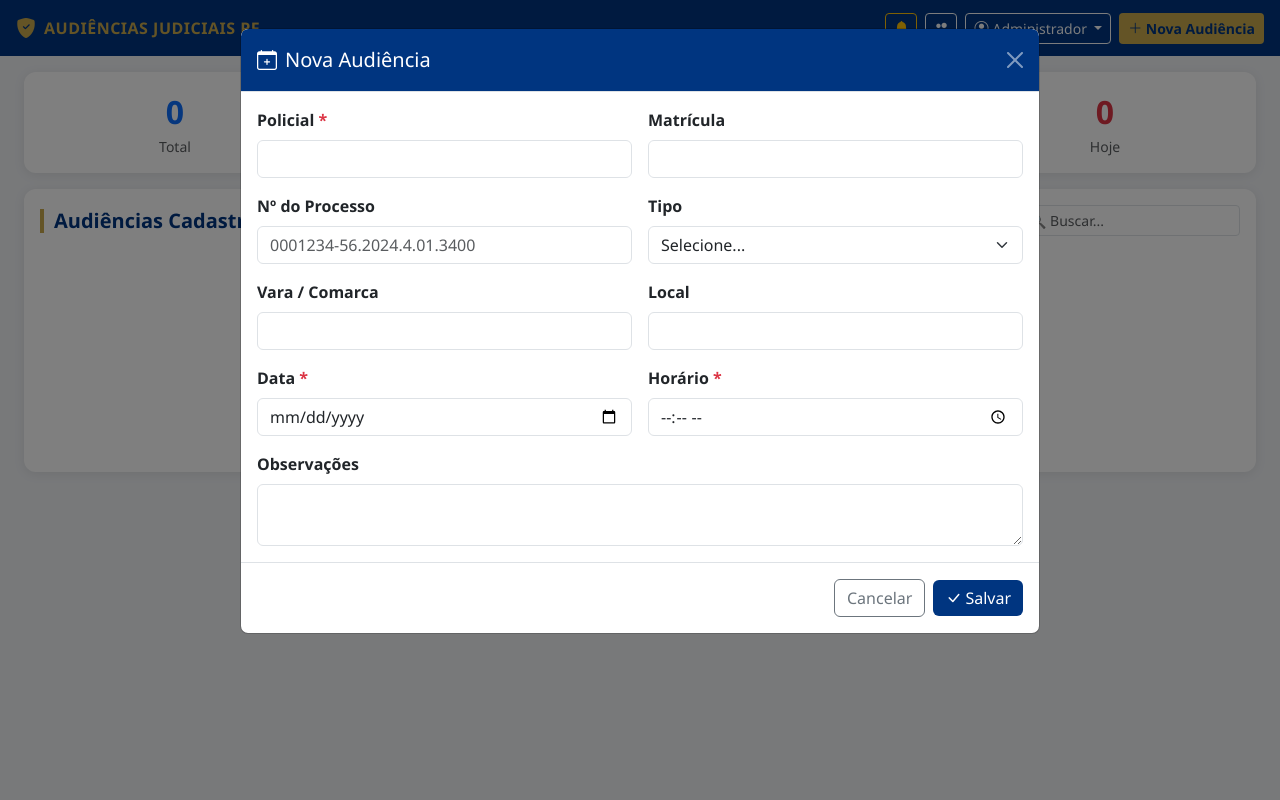
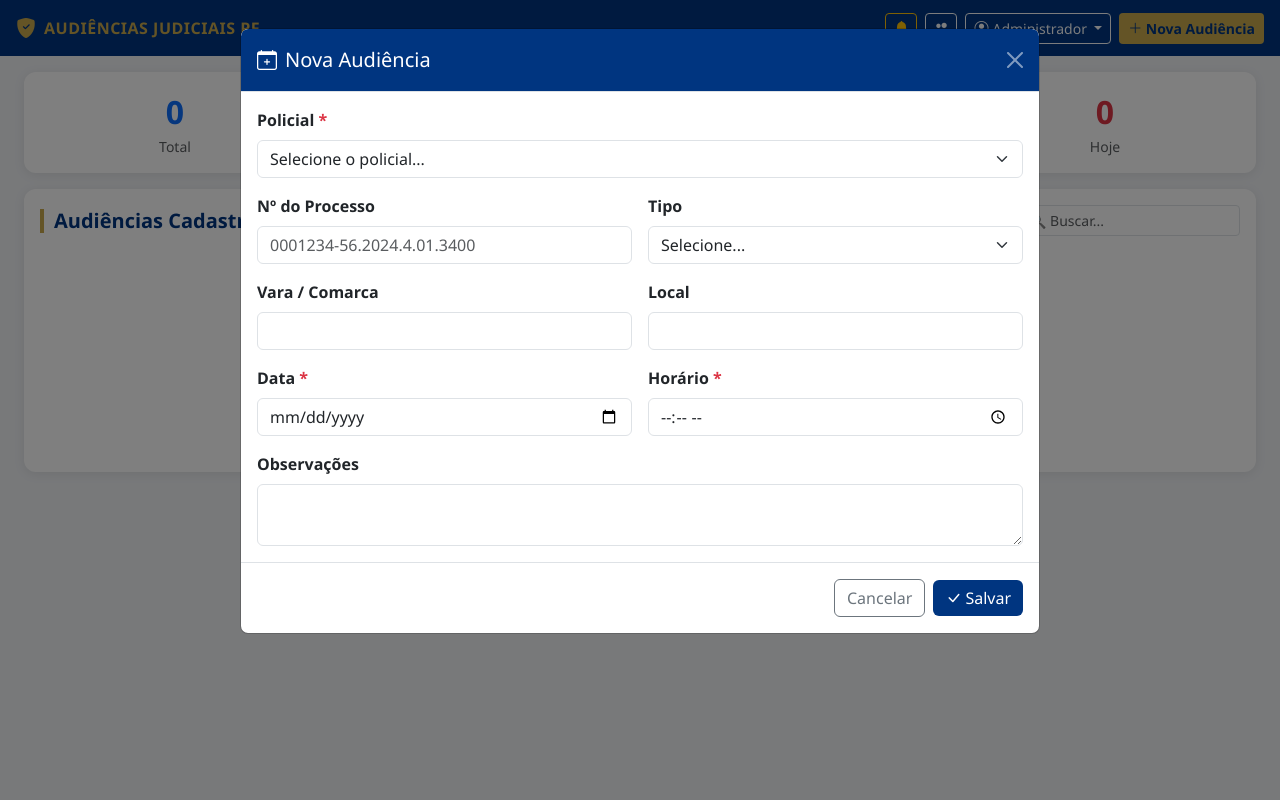
Before and after one commit to andrejoberto-create/controle-de-audiencias, a Flask app: page / in a window 1280 px wide, after a click on "Nova Audiência". Run offline with Flask 3, Linux system fonts and the light colour scheme; a user stored in the database is signed in.

Commit message:
Melhoria: campo Policial vira dropdown com usuários cadastrados
- Nova audiência e edição usam select fechado com policiais ativos
- Matrícula preenchida automaticamente ao selecionar o policial

Co-Authored-By: Claude Sonnet 4.6 <noreply@anthropic.com>

```diff
--- a/app.py
+++ b/app.py
@@ -221,8 +221,10 @@ def index():
         Audiencia.data_audiencia.asc(), Audiencia.hora_audiencia.asc()).all()
     hoje = datetime.now().date()
     vapid_public = VAPID.get('public_key', '')
+    policiais = Usuario.query.filter_by(ativo=True).order_by(Usuario.nome).all()
     return render_template('index.html', audiencias=audiencias,
-                           hoje=hoje, vapid_public=vapid_public)
+                           hoje=hoje, vapid_public=vapid_public,
+                           policiais=policiais)
 
 
 @app.route('/audiencia/nova', methods=['POST'])
--- a/templates/index.html
+++ b/templates/index.html
@@ -257,13 +257,20 @@
         </div>
         <div class="modal-body">
           <div class="row g-3">
-            <div class="col-md-6">
+            <div class="col-12">
               <label class="form-label fw-semibold">Policial <span class="text-danger">*</span></label>
-              <input type="text" class="form-control" name="policial" required>
+              <select class="form-select" name="policial" id="sel_policial" required onchange="preencherMatricula(this)">
+                <option value="">Selecione o policial...</option>
+                {% for p in policiais %}
+                <option value="{{ p.nome }}" data-matricula="{{ p.matricula or '' }}">
+                  {{ p.nome }}{% if p.matricula %} — {{ p.matricula }}{% endif %}
+                </option>
+                {% endfor %}
+              </select>
             </div>
-            <div class="col-md-6">
+            <div class="col-md-6" style="display:none" id="div_matricula">
               <label class="form-label fw-semibold">Matrícula</label>
-              <input type="text" class="form-control" name="matricula">
+              <input type="text" class="form-control" name="matricula" id="inp_matricula" readonly>
             </div>
             <div class="col-md-6">
               <label class="form-label fw-semibold">Nº do Processo</label>
@@ -323,13 +330,20 @@
         </div>
         <div class="modal-body">
           <div class="row g-3">
-            <div class="col-md-6">
+            <div class="col-12">
               <label class="form-label fw-semibold">Policial <span class="text-danger">*</span></label>
-              <input type="text" class="form-control" name="policial" id="e_policial" required>
+              <select class="form-select" name="policial" id="e_policial" required>
+                <option value="">Selecione o policial...</option>
+                {% for p in policiais %}
+                <option value="{{ p.nome }}" data-matricula="{{ p.matricula or '' }}">
+                  {{ p.nome }}{% if p.matricula %} — {{ p.matricula }}{% endif %}
+                </option>
+                {% endfor %}
+              </select>
             </div>
             <div class="col-md-6">
               <label class="form-label fw-semibold">Matrícula</label>
-              <input type="text" class="form-control" name="matricula" id="e_matricula">
+              <input type="text" class="form-control" name="matricula" id="e_matricula" readonly>
             </div>
             <div class="col-md-6">
               <label class="form-label fw-semibold">Nº do Processo</label>
@@ -498,6 +512,21 @@ async function syncAudiencias() {
 }
 setInterval(syncAudiencias, 30000);
 
+// ── Preenche matrícula ao selecionar policial ─────────────────
+function preencherMatricula(sel) {
+  const opt = sel.options[sel.selectedIndex];
+  const mat = opt ? opt.dataset.matricula : '';
+  const inp = document.getElementById('inp_matricula');
+  const div = document.getElementById('div_matricula');
+  if (mat) {
+    inp.value = mat;
+    div.style.display = '';
+  } else {
+    inp.value = '';
+    div.style.display = 'none';
+  }
+}
+
 // ── Busca ─────────────────────────────────────────────────────
 ['busca', 'busca-mobile'].forEach(id => {
   const el = document.getElementById(id);
@@ -514,16 +543,20 @@ setInterval(syncAudiencias, 30000);
 function abrirEdicao(id) {
   fetch(`/audiencia/${id}/json`).then(r => r.json()).then(a => {
     document.getElementById('formEditar').action = `/audiencia/${id}/editar`;
-    document.getElementById('e_policial').value  = a.policial || '';
-    document.getElementById('e_matricula').value = a.matricula || '';
+    // Seleciona policial no dropdown
+    const selPol = document.getElementById('e_policial');
+    [...selPol.options].forEach(o => o.selected = o.value === a.policial);
+    // Preenche matrícula a partir do option selecionado
+    const opt = selPol.options[selPol.selectedIndex];
+    document.getElementById('e_matricula').value = opt ? (opt.dataset.matricula || a.matricula || '') : '';
     document.getElementById('e_processo').value  = a.numero_processo || '';
     document.getElementById('e_vara').value      = a.vara || '';
     document.getElementById('e_local').value     = a.local_audiencia || '';
     document.getElementById('e_data').value      = a.data_audiencia || '';
     document.getElementById('e_hora').value      = a.hora_audiencia || '';
     document.getElementById('e_obs').value       = a.observacoes || '';
-    const sel = document.getElementById('e_tipo');
-    [...sel.options].forEach(o => o.selected = o.value === a.tipo);
+    const selTipo = document.getElementById('e_tipo');
+    [...selTipo.options].forEach(o => o.selected = o.value === a.tipo);
     new bootstrap.Modal(document.getElementById('modalEditar')).show();
   });
 }
```
